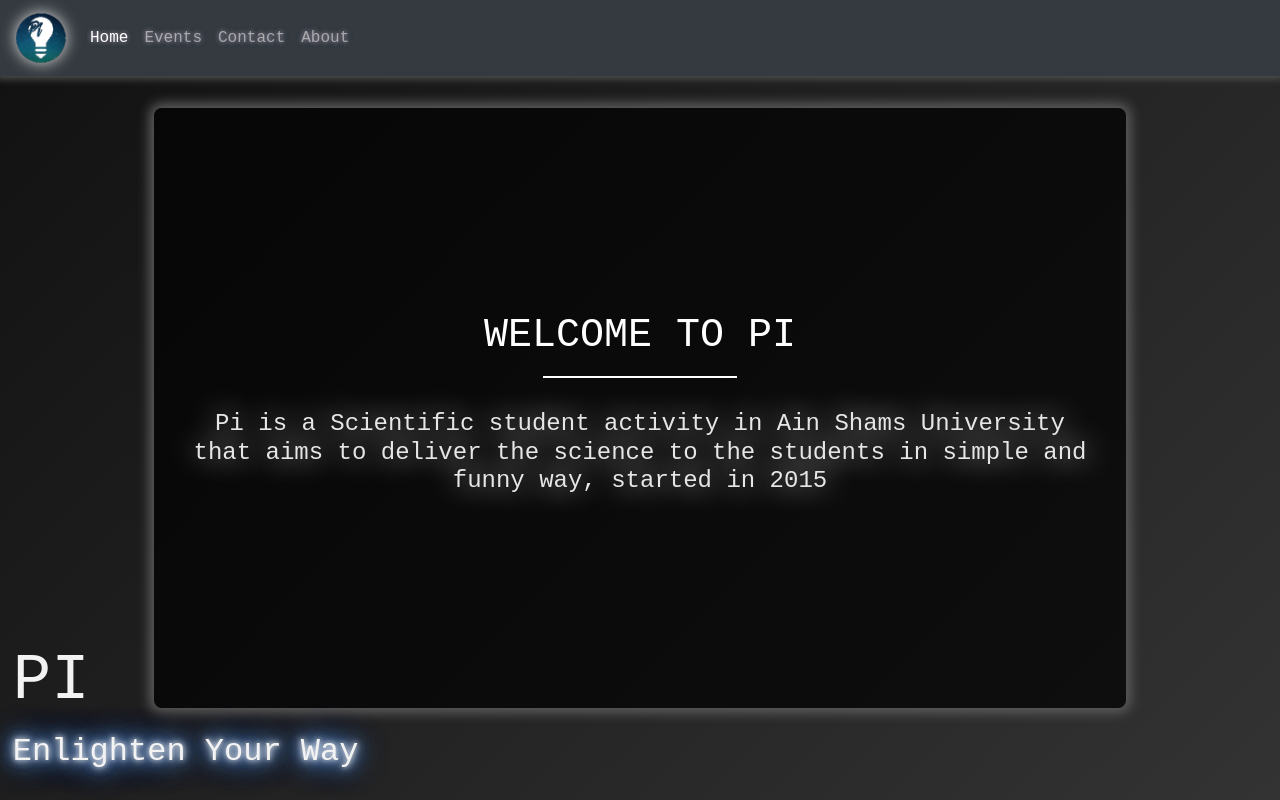
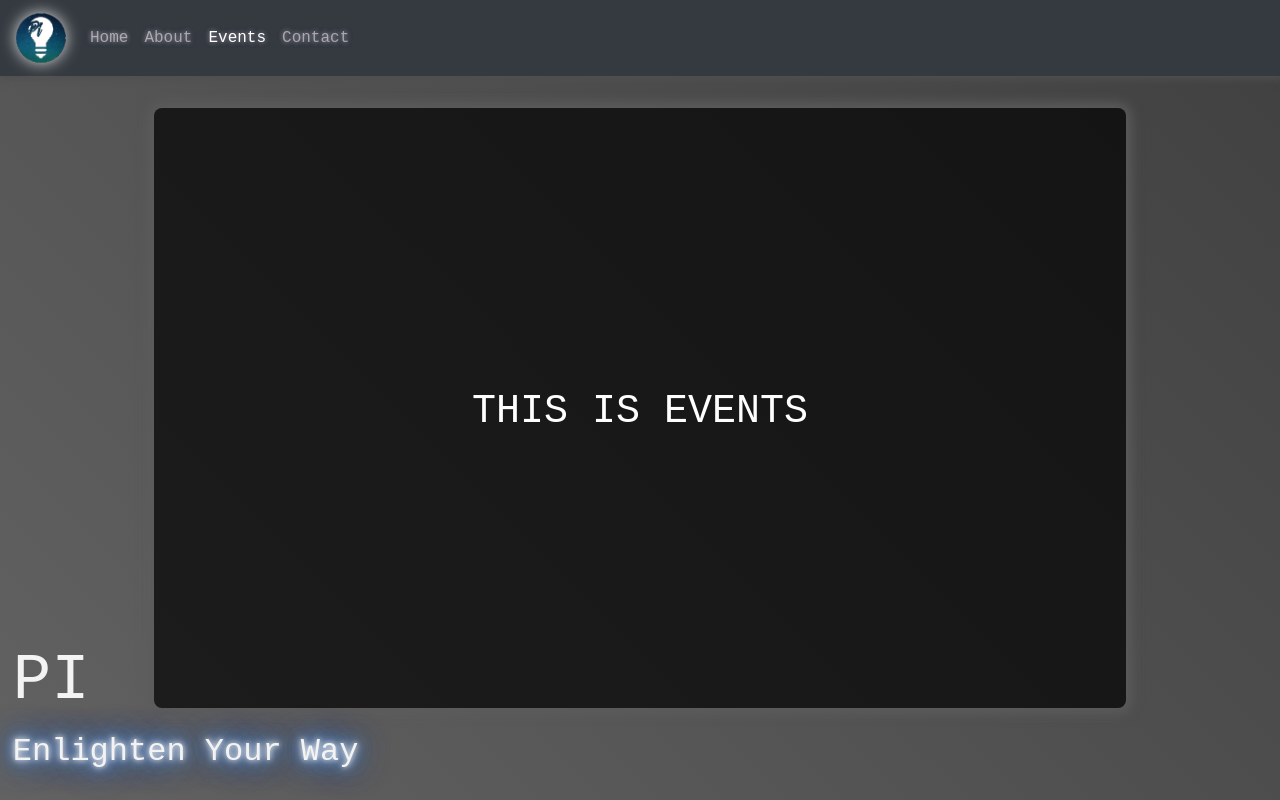
Before and after one commit to mahmodHammad/mahmodHammad-pi, a React app: page / in a window 1280 px wide. Built offline with nearby package versions, Linux system fonts and the light colour scheme.

Commit message:
background change effect

```diff
--- a/src/layouts/App.css
+++ b/src/layouts/App.css
@@ -2,24 +2,24 @@
 .holder {
   min-height: 100vh;
   width: 100%;
-  background: linear-gradient(-45deg, #fff, #aaa, #777, #555, #333, #111);
+  background: linear-gradient(45deg, #fff, #aaa, #777, #555, #333, #111);
   background-size: 500vw 500vh;
   transition-duration: 1s;
 }
-.style0 {
-  background-position: 0% 0%;
+.home {
+  background-position: 100% 25%;
 }
-.style1 {
-  background-position: 25% 25%;
+.events {
+  background-position: 75% 50%;
 }
-.style2 {
-  background-position: 50% 50%;
+.contact {
+  background-position: 50% 75%;
 }
-.style3 {
-  background-position: 75% 75%;
+.about {
+  background-position: 25% 100%;
 }
 .style4 {
-  background-position: 100% 100%;
+  background-position: 0% 100%;
 }
 .shine0 {
   animation: shine0 2s linear forwards;
--- a/src/layouts/App.js
+++ b/src/layouts/App.js
@@ -12,17 +12,17 @@
 
 const routes = {
   home: <Home />,
+  about: <About />,
   events: <Events />,
   contact: <Contact />,
-  about: <About />,
 };
 
 export default function Admin() {
   const [Routes, setRoutes] = useState(routes);
-  const [Active, setActive] = useState("home");
+  const [Active, setActive] = useState("events");
 
   return (
-    <div id="holder" className="holder">
+    <div id="holder" className={`holder ${Active}`}>
       {/* {console.log(Home)} */}
 
       <Navbar routes={routes} Active={Active} setActive={setActive} />
@@ -30,7 +30,6 @@
       <Content routes={routes} Active={Active} />
 
       {/* Home */}
-      {/* About */ 1}
       {/* Events */}
       {/* Contect */}
       {/* content --end */}
```
